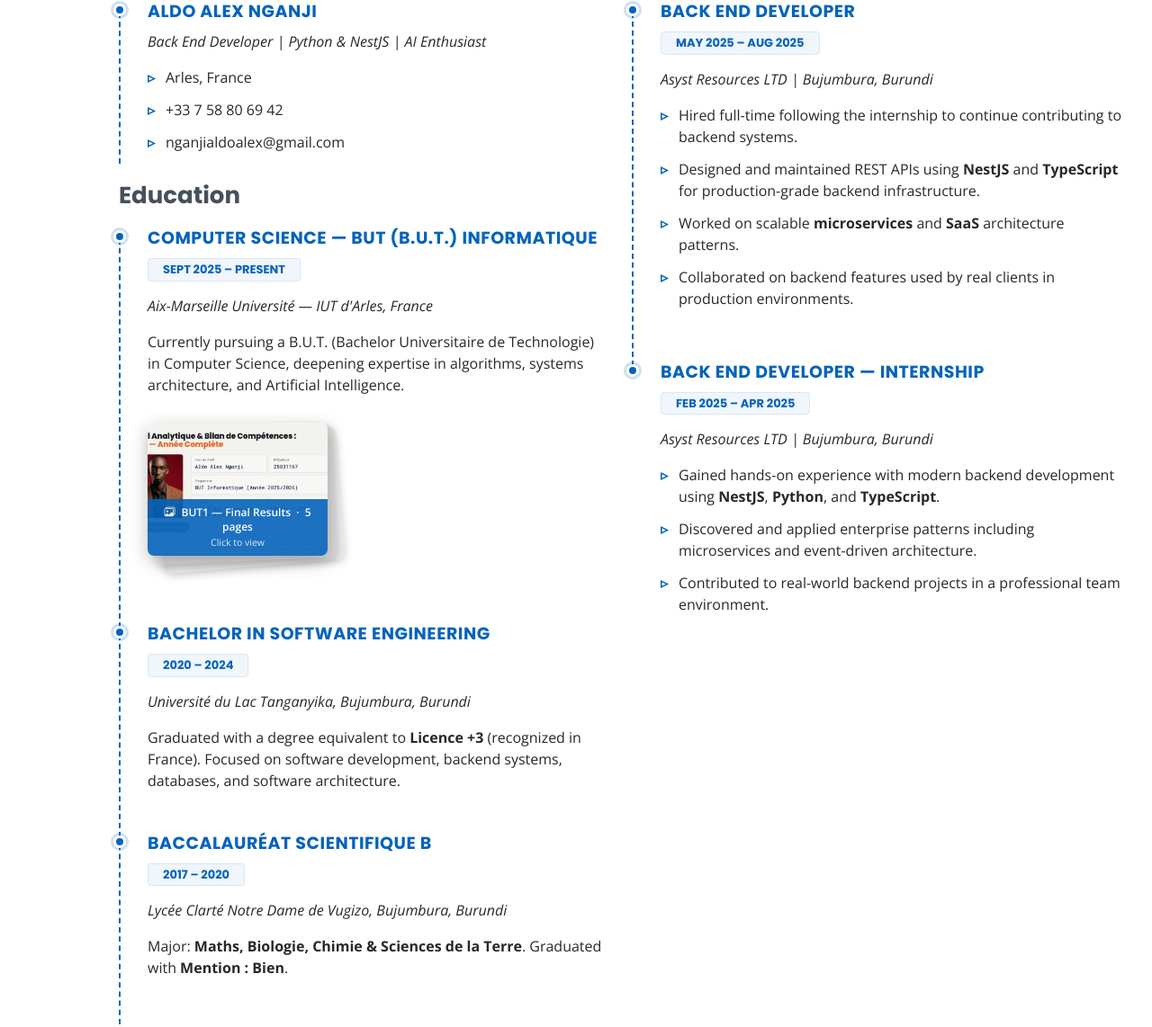
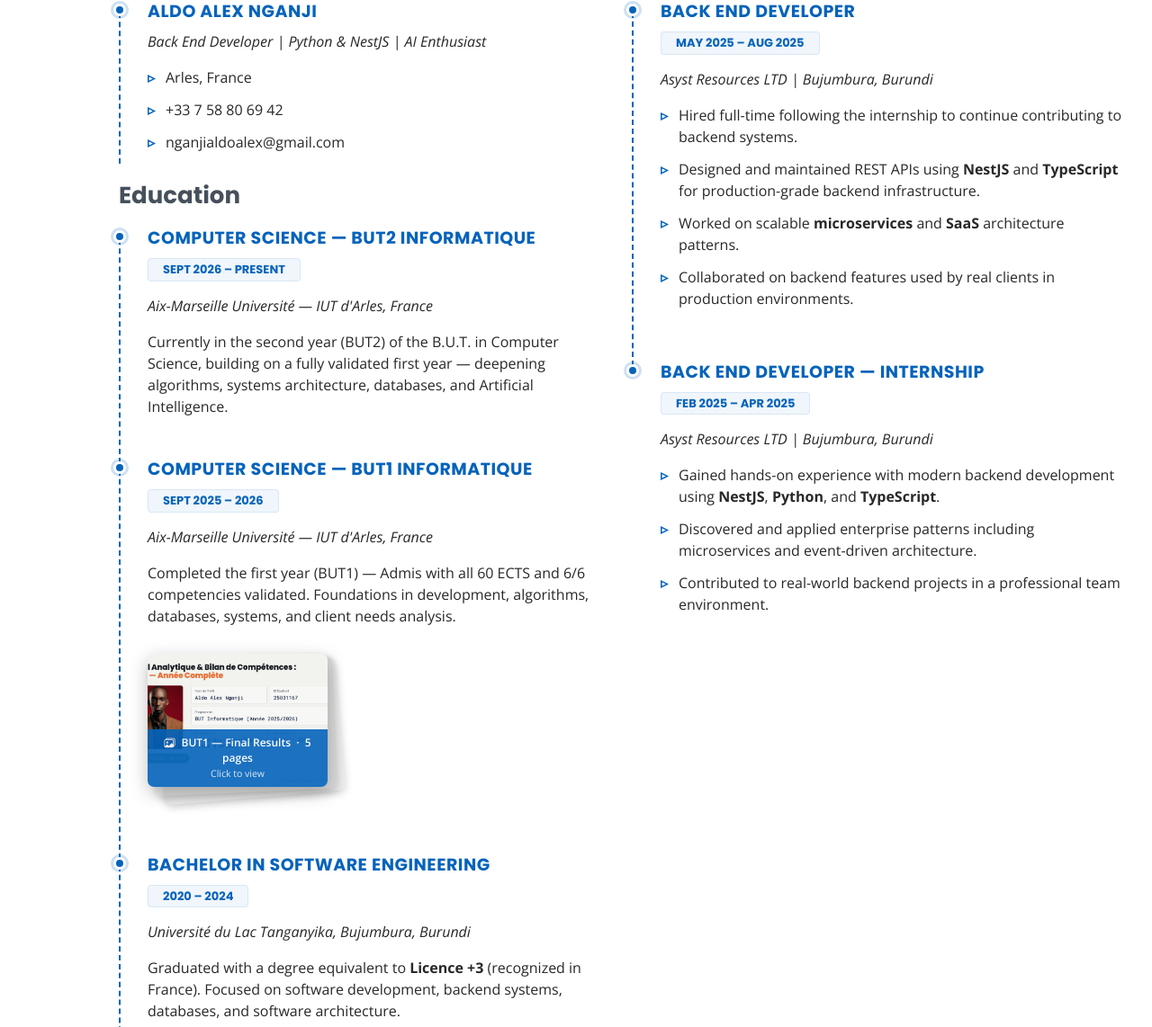
Before and after one commit to Bakame03/portfolioX, a plain HTML site: page index.html in a window 1280 px wide. Shown: the part 3278-4420 px from the top of the page at 90% size. Drawn offline with nearby package versions, Linux system fonts and the light colour scheme; no server answers.

Commit message:
fix: update resume roles and descriptions for BUT1 and BUT2 in translations and index files

```diff
--- a/assets/js/translations.js
+++ b/assets/js/translations.js
@@ -60,9 +60,11 @@ window.translations = {
     resume_sec_exp: "Professional Experience",
 
     // Resume Details
-    resume_role_cs: "Computer Science — BUT (B.U.T.) Informatique",
+    resume_role_cs2: "Computer Science — BUT2 Informatique",
+    resume_role_cs2_desc: "Currently in the second year (BUT2) of the B.U.T. in Computer Science, building on a fully validated first year — deepening algorithms, systems architecture, databases, and Artificial Intelligence.",
+    resume_role_cs: "Computer Science — BUT1 Informatique",
     resume_role_cs_loc: "Aix-Marseille Université — IUT d'Arles, France",
-    resume_role_cs_desc: "Currently pursuing a B.U.T. (Bachelor Universitaire de Technologie) in Computer Science, deepening expertise in algorithms, systems architecture, and Artificial Intelligence.",
+    resume_role_cs_desc: "Completed the first year (BUT1) — Admis with all 60 ECTS and 6/6 competencies validated. Foundations in development, algorithms, databases, systems, and client needs analysis.",
     resume_s1_label: "BUT1 — Final Results &nbsp;·&nbsp; 5 pages",
     resume_click_view: "Click to view",
 
@@ -227,9 +229,11 @@ window.translations = {
     resume_sec_exp: "Expérience Professionnelle",
 
     // Resume Details
-    resume_role_cs: "BUT Informatique",
+    resume_role_cs2: "BUT2 Informatique",
+    resume_role_cs2_desc: "Actuellement en deuxième année (BUT2) du B.U.T. Informatique, en m'appuyant sur une première année entièrement validée — approfondissement des algorithmes, de l'architecture des systèmes, des bases de données et de l'Intelligence Artificielle.",
+    resume_role_cs: "BUT1 Informatique",
     resume_role_cs_loc: "Aix-Marseille Université — IUT d'Arles, France",
-    resume_role_cs_desc: "Actuellement en préparation d'un B.U.T. (Bachelor Universitaire de Technologie) en Informatique, approfondissant l'expertise en algorithmes, architecture de systèmes et Intelligence Artificielle.",
+    resume_role_cs_desc: "Première année (BUT1) validée — Admis avec 60 ECTS et 6/6 compétences acquises. Bases solides en développement, algorithmes, bases de données, systèmes et analyse des besoins.",
     resume_s1_label: "BUT1 — Résultats Finaux &nbsp;·&nbsp; 5 pages",
     resume_click_view: "Cliquez pour voir",
 
--- a/index.html
+++ b/index.html
@@ -375,12 +375,22 @@
             <h3 class="resume-title" data-i18n="resume_sec_education">Education</h3>
 
             <div class="resume-item">
-              <h4 data-i18n="resume_role_cs">Computer Science — BUT (B.U.T.) Informatique</h4>
-              <h5>Sept 2025 – Present</h5>
+              <h4 data-i18n="resume_role_cs2">Computer Science — BUT2 Informatique</h4>
+              <h5>Sept 2026 – Present</h5>
+              <p><em data-i18n="resume_role_cs_loc">Aix-Marseille Université — IUT d'Arles, France</em></p>
+              <p data-i18n="resume_role_cs2_desc">
+                Currently in the second year (BUT2) of the B.U.T. in Computer Science, building on a fully
+                validated first year — deepening algorithms, systems architecture, databases, and Artificial Intelligence.
+              </p>
+            </div>
+
+            <div class="resume-item">
+              <h4 data-i18n="resume_role_cs">Computer Science — BUT1 Informatique</h4>
+              <h5>Sept 2025 – 2026</h5>
               <p><em data-i18n="resume_role_cs_loc">Aix-Marseille Université — IUT d'Arles, France</em></p>
               <p data-i18n="resume_role_cs_desc">
-                Currently pursuing a B.U.T. (Bachelor Universitaire de Technologie) in Computer Science,
-                deepening expertise in algorithms, systems architecture, and Artificial Intelligence.
+                Completed the first year (BUT1) — Admis with all 60 ECTS and 6/6 competencies validated.
+                Foundations in development, algorithms, databases, systems, and client needs analysis.
               </p>
 
               <!-- ===== BUT1 Stacked Photo Preview (reusable .stack-wrapper) ===== -->
```
